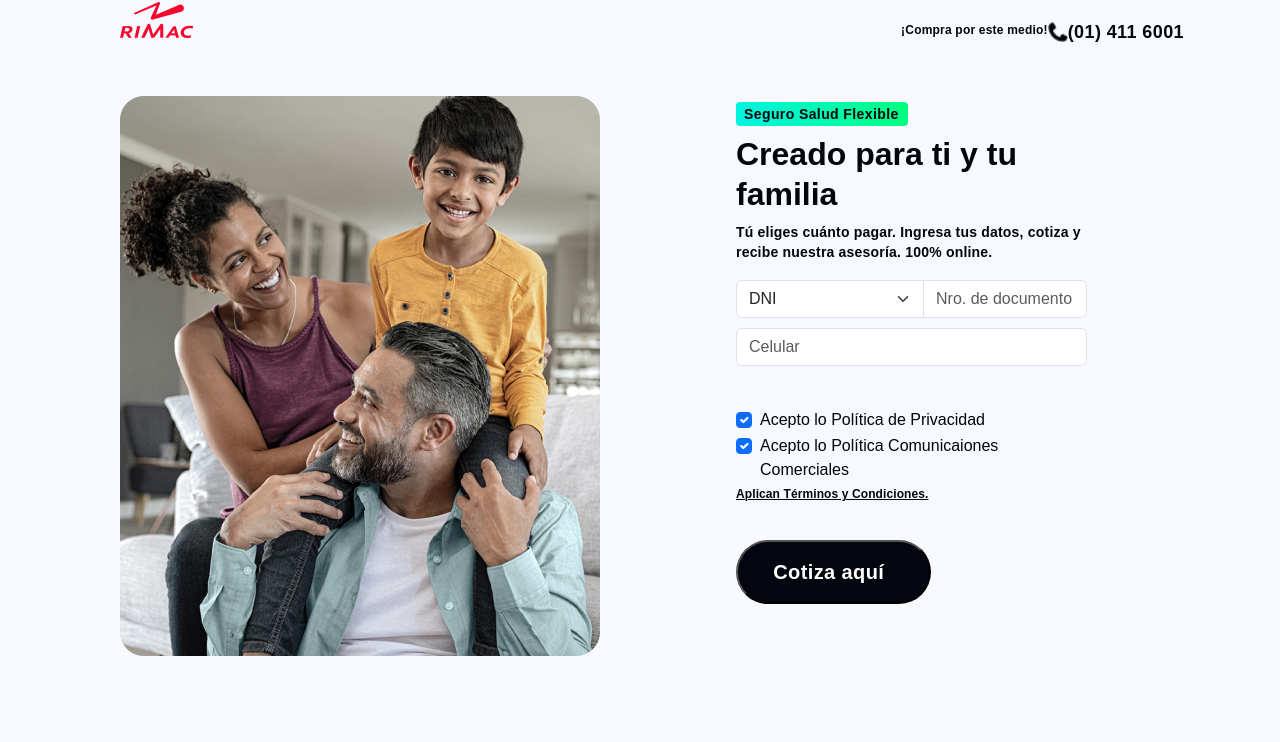
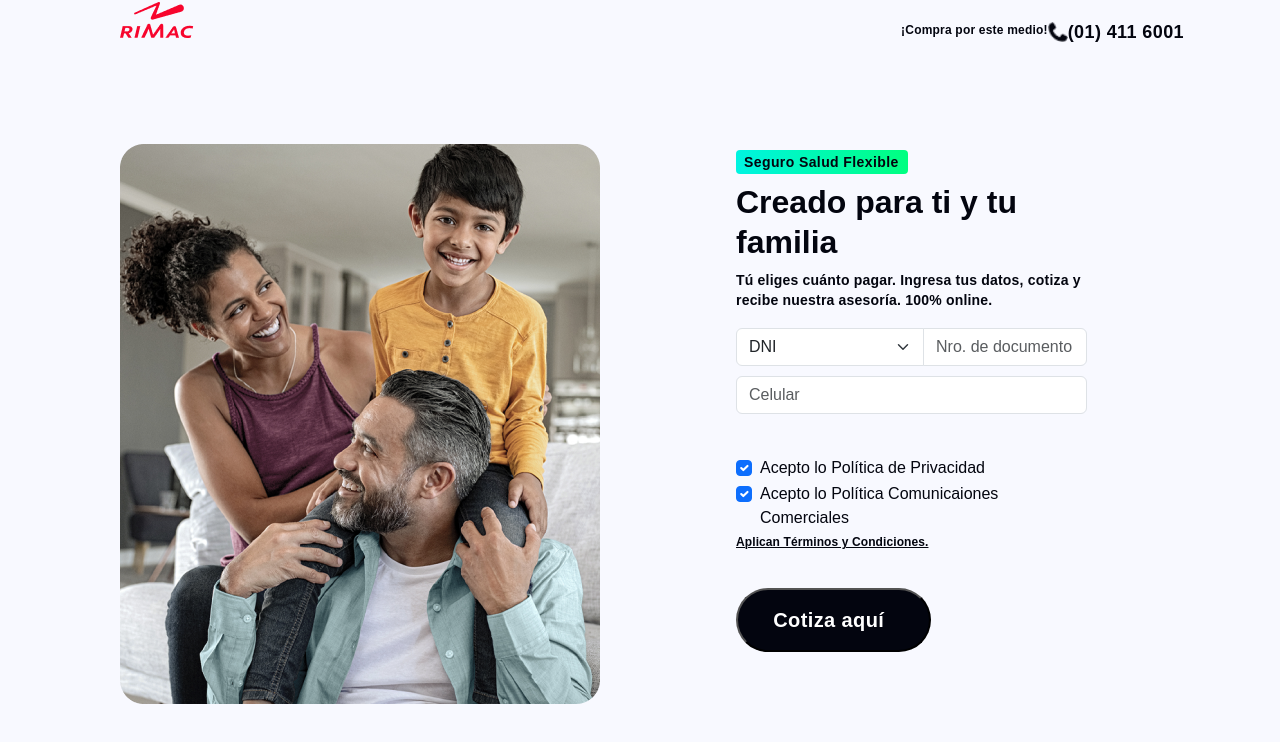
Before and after one commit to pebehv/insurance-quoter, a React (Create React App) app: page / in a window 1280 px wide. Shown: the top 742 px of the page. Built offline with nearby package versions, Linux system fonts and the light colour scheme.

Commit message:
correction in responseve and agg git pages

```diff
--- a/package.json
+++ b/package.json
@@ -14,11 +14,14 @@
     "react-scripts": "5.0.1",
     "web-vitals": "^2.1.4"
   },
+  "homepage": "https://pebehv.github.io/insurance-quoter",
   "scripts": {
     "start": "react-scripts start",
     "build": "react-scripts build",
     "test": "react-scripts test",
-    "eject": "react-scripts eject"
+    "eject": "react-scripts eject",
+    "predeploy": "npm run build",
+    "deploy": "gh-pages -d build"
   },
   "eslintConfig": {
     "extends": [
@@ -42,6 +45,7 @@
     "@types/react": "^19.1.10",
     "@types/react-dom": "^19.1.7",
     "autoprefixer": "^10.4.21",
+    "gh-pages": "^6.3.0",
     "postcss": "^8.5.6",
     "sass": "^1.90.0",
     "tailwindcss": "^4.1.11"
--- a/src/App.tsx
+++ b/src/App.tsx
@@ -1,6 +1,6 @@
 //port logo from './logo.svg';
 import './App.css';
-import { BrowserRouter as Router, Routes, Route } from "react-router-dom";
+import { HashRouter  as Router, Routes, Route } from "react-router-dom";
 // src/index.tsx o src/App.tsx
 import './styles/main.scss';
 import Home from './components/Home/Home';
--- a/src/components/BannerSection/BannerSection.scss
+++ b/src/components/BannerSection/BannerSection.scss
@@ -4,9 +4,12 @@
 .banner-container{
     font-family: $font-family;
     color: $color;
+    width: 100%;
+    display: inline-grid;
+}
 
 
-}
+
 .quote-section{
     width: 100%;
     height: 640px;
```
Also changed, not shown: 1 other file (tests, documents, lock files or other folders).
